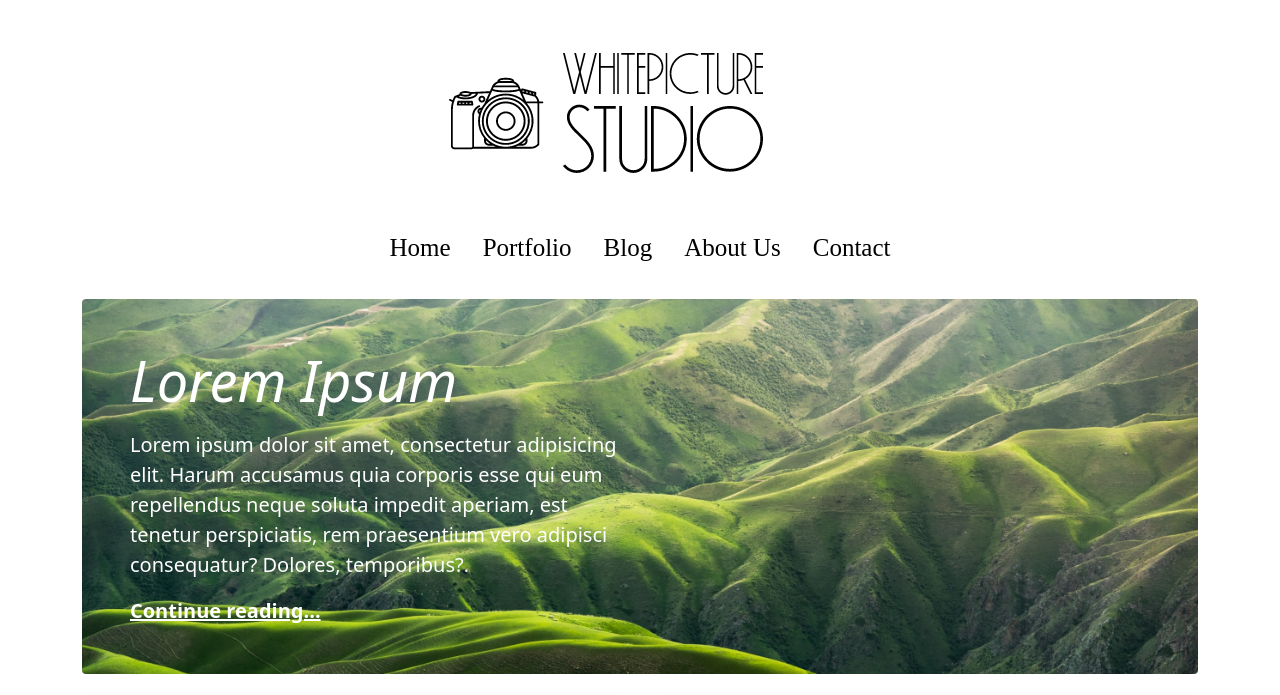
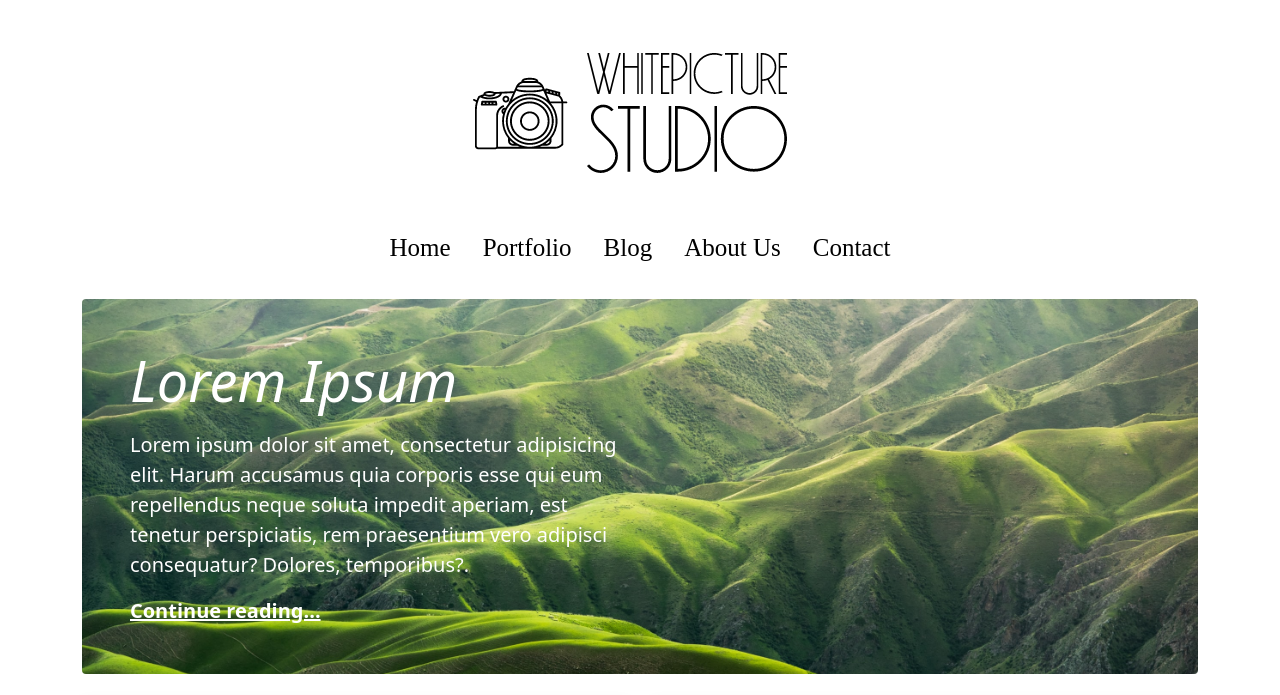
Before and after one commit to daffadmr/hacktiv8-final-project-1, a plain HTML site: page blog.html in a window 1280 px wide. Shown: the top 695 px of the page. Drawn offline with nearby package versions, Linux system fonts and the light colour scheme; a web font is replaced by a local one.

Commit message:
update margin logo

```diff
--- a/blog.html
+++ b/blog.html
@@ -17,7 +17,7 @@
     <!-- Navigasi Start -->
     <nav class="navbar flex-column">
         <div class="navbar-brand mb-4 mt-4 mb-sm-0 mt-sm-0">
-            <img src="asset/img/brand.png" alt="logo" class="logo img-fluid">
+            <img src="asset/img/brand.png" alt="logo" class="logo img-fluid ms-3 ms-sm-4 ms-md-5">
         </div>
         <ul class="navbar-nav flex-row flex-wrap justify-content-center px-4">
             <li class="nav-item px-3">
```
Also changed, not shown: home.html (+1 -1 lines), portfolio.html (+1 -1 lines).
